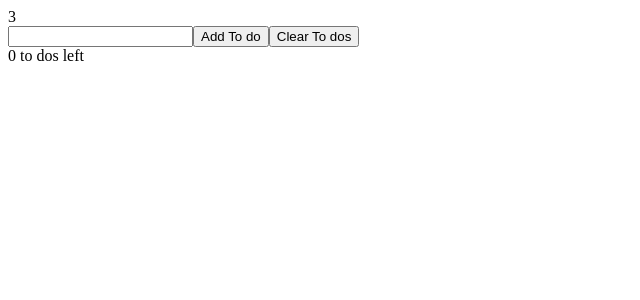
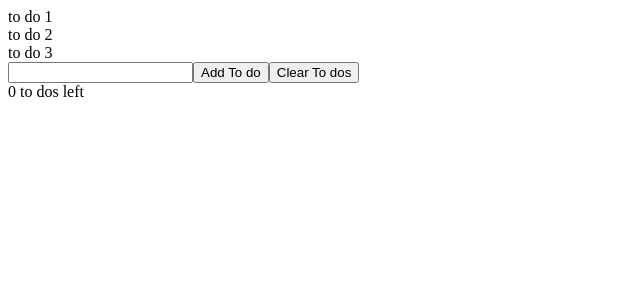
Before and after one commit to wjakobsmeier/personal-development, a React (Create React App) app in the folder learn-react-in-thirty-minutes/: page / in a window 1280 px wide. Shown: the top 300 px of the page, without its empty margins (0-640 px from the left). Built offline with nearby package versions, Linux system fonts and the light colour scheme.

Commit message:
pulling in each to do via todo component
time stamp:
12:43

```diff
--- /dev/null
+++ b/learn-react-in-thirty-minutes/src/Todo.js
@@ -0,0 +1,9 @@
+import React from 'react'
+
+export default function Todo({ todo }) {
+    return (
+        <div>
+            { todo }
+        </div>
+    )
+}
--- a/learn-react-in-thirty-minutes/src/TodoList.js
+++ b/learn-react-in-thirty-minutes/src/TodoList.js
@@ -1,9 +1,10 @@
 import React from 'react'
+import Todo from './Todo'
 
 export default function TodoList({ todos }) {
     return (
-        <div>
-            { todos.length }
-        </div>
+        todos.map(todo => {
+            return <Todo todo={todo} />
+        })
     )
 }
```
Also changed, not shown: 1 other file (tests, documents, lock files or other folders).
